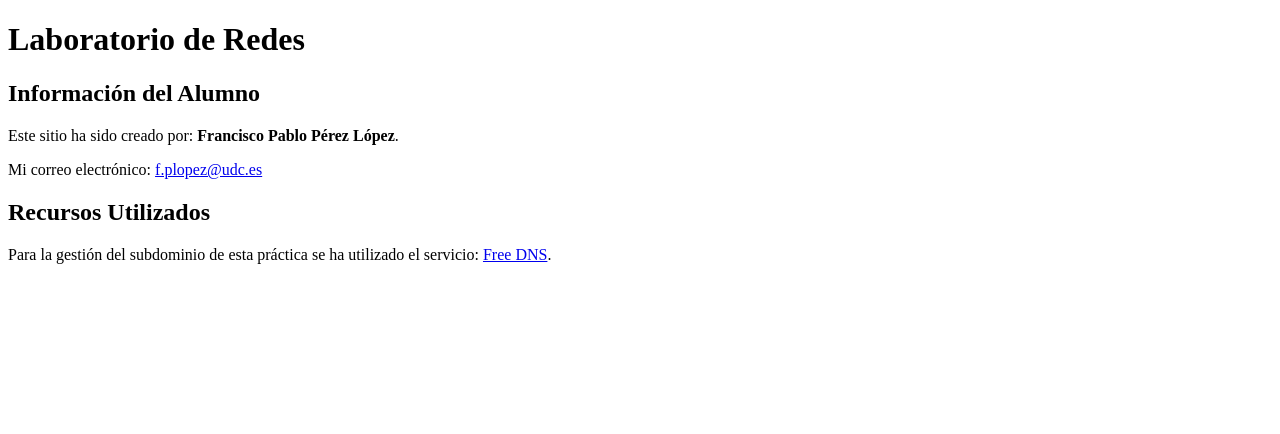
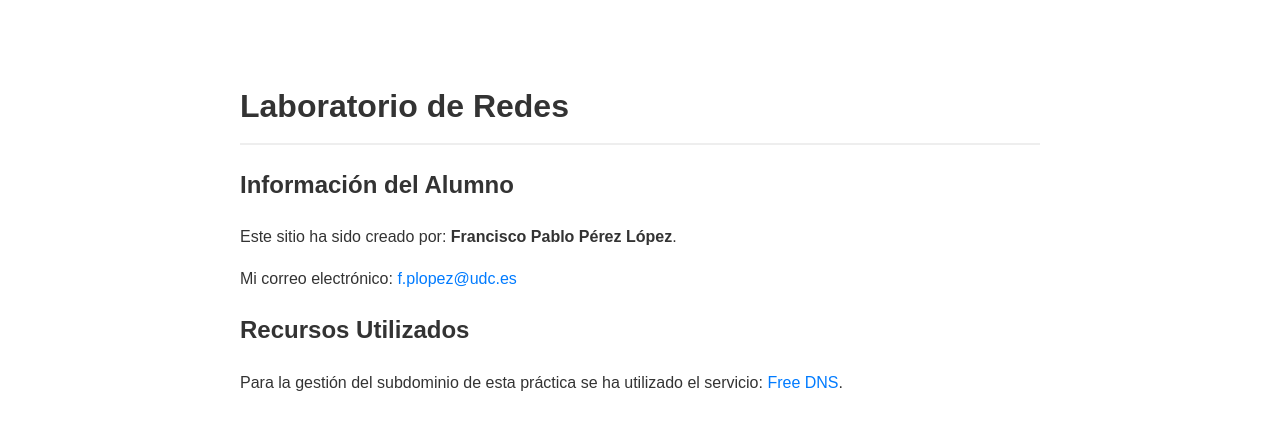
Before and after one commit to franciscoperez19/web-redes-p1, a plain HTML site: page index.html in a window 1280 px wide. Drawn offline with Linux system fonts and the light colour scheme.

Commit message:
cambios para ver si se cambia en la web realmente

```diff
--- a/index.html
+++ b/index.html
@@ -1,6 +1,19 @@
 <!DOCTYPE html>
 <html lang="es">
 <head>
+    <style>
+  body {
+    font-family: sans-serif;
+    line-height: 1.6;
+    max-width: 800px;
+    margin: 40px auto;
+    padding: 20px;
+    color: #333;
+  }
+  a { color: #007bff; text-decoration: none; }
+  a:hover { text-decoration: underline; }
+  h1 { border-bottom: 2px solid #eee; padding-bottom: 10px; }
+</style>
     <meta charset="UTF-8">
     <title>Laboratorio de Redes - Práctica DNS</title>
 </head>
```
